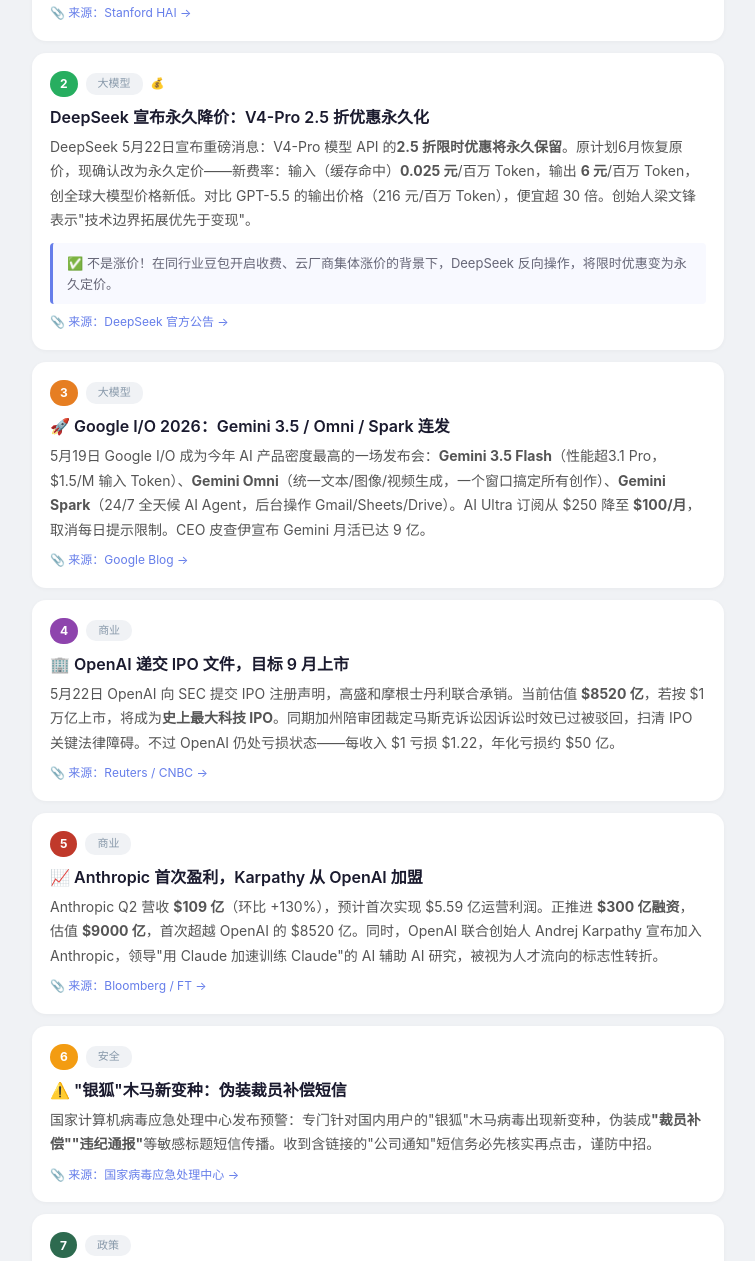
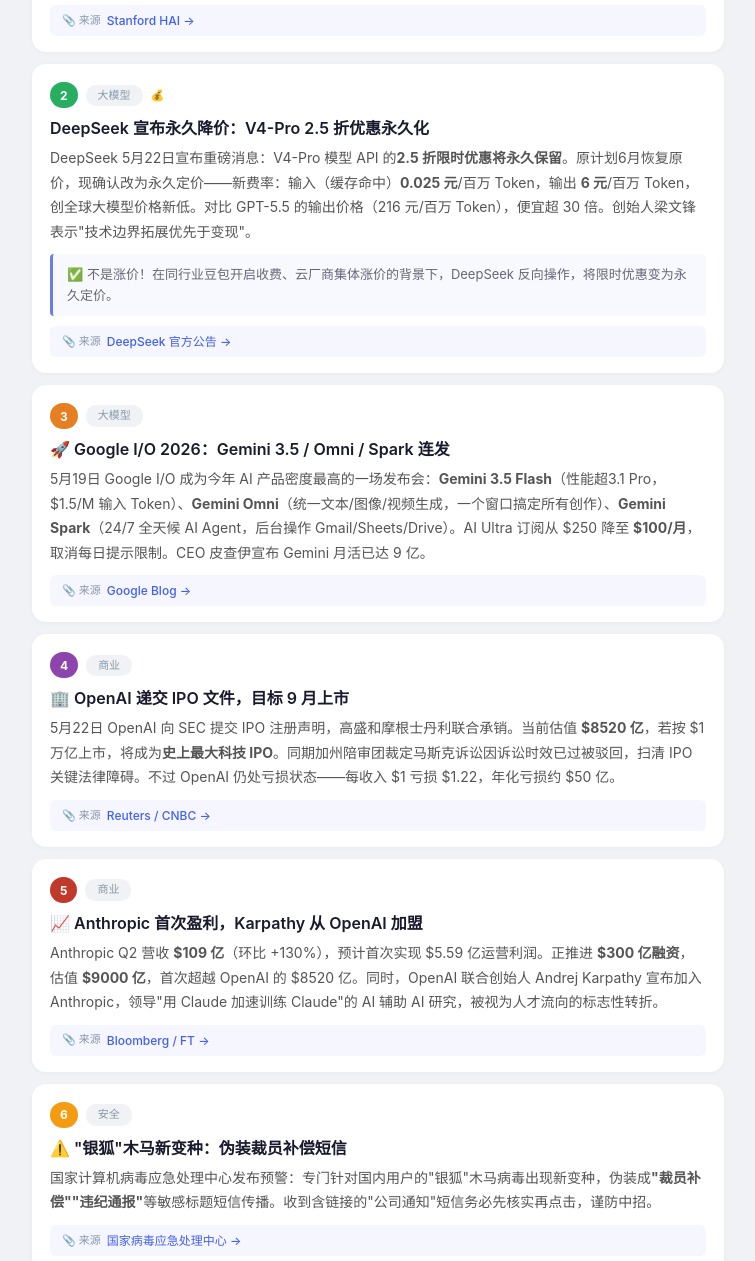
Before and after one commit to jianming1999/ai-news-daily, a plain HTML site: page index.html in a window 1280 px wide. Shown: the part 441-1702 px from the top of the page, without its empty margins (262-1017 px from the left). Drawn offline with Linux system fonts and the light colour scheme.

Commit message:
feat: add visible source attribution on every news item

```diff
--- a/index.html
+++ b/index.html
@@ -203,11 +203,24 @@
     font-size: 13px;
     color: #667;
   }
-  .news-card .source-link {
-    display: inline-block;
-    margin-top: 8px;
+  .news-card .source-row {
+    display: flex;
+    align-items: center;
+    gap: 6px;
+    margin-top: 10px;
+    padding: 6px 12px;
+    background: #f5f6ff;
+    border-radius: 6px;
     font-size: 12px;
-    color: #667eea;
+    color: #667;
+  }
+  .news-card .source-row .label {
+    color: #8899aa;
+    font-size: 11px;
+  }
+  .news-card .source-row a {
+    color: #4361ee;
+    font-weight: 500;
   }
 
   /* Empty state */
@@ -307,7 +320,7 @@
     </div>
     <h2>📊 斯坦福 2026 AI 指数：中美顶尖模型差距缩至"发丝之细"</h2>
     <p>最新斯坦福 HAI 报告显示，Anthropic 位居全球模型排行榜榜首，xAI、Google、OpenAI 紧随其后，中国 DeepSeek、阿里巴巴也进入第一梯队。报告指出，顶尖模型之间的胜负已不再是纯性能之争，而是<strong>成本、可靠性、实际可用性</strong>之争。中国 AI 模型的 Token 调用量已连续多周超越美国。</p>
-    <a class="source-link" href="https://hai.stanford.edu/ai-index" target="_blank">📎 来源：Stanford HAI &rarr;</a>
+    <div class="source-row"><span class="label">📎 来源</span><a href="https://hai.stanford.edu/ai-index" target="_blank">Stanford HAI &rarr;</a></div>
   </div>
 
   <!-- 2 -->
@@ -320,7 +333,7 @@
     <h2>DeepSeek 宣布永久降价：V4-Pro 2.5 折优惠永久化</h2>
     <p>DeepSeek 5月22日宣布重磅消息：V4-Pro 模型 API 的<strong>2.5 折限时优惠将永久保留</strong>。原计划6月恢复原价，现确认改为永久定价——新费率：输入（缓存命中）<strong>0.025 元</strong>/百万 Token，输出 <strong>6 元</strong>/百万 Token，创全球大模型价格新低。对比 GPT-5.5 的输出价格（216 元/百万 Token），便宜超 30 倍。创始人梁文锋表示"技术边界拓展优先于变现"。</p>
     <div class="highlight-box">✅ 不是涨价！在同行业豆包开启收费、云厂商集体涨价的背景下，DeepSeek 反向操作，将限时优惠变为永久定价。</div>
-    <a class="source-link" href="https://api-docs.deepseek.com" target="_blank">📎 来源：DeepSeek 官方公告 &rarr;</a>
+    <div class="source-row"><span class="label">📎 来源</span><a href="https://api-docs.deepseek.com" target="_blank">DeepSeek 官方公告 &rarr;</a></div>
   </div>
 
   <!-- 3 -->
@@ -331,7 +344,7 @@
     </div>
     <h2>🚀 Google I/O 2026：Gemini 3.5 / Omni / Spark 连发</h2>
     <p>5月19日 Google I/O 成为今年 AI 产品密度最高的一场发布会：<strong>Gemini 3.5 Flash</strong>（性能超3.1 Pro，$1.5/M 输入 Token）、<strong>Gemini Omni</strong>（统一文本/图像/视频生成，一个窗口搞定所有创作）、<strong>Gemini Spark</strong>（24/7 全天候 AI Agent，后台操作 Gmail/Sheets/Drive）。AI Ultra 订阅从 $250 降至 <strong>$100/月</strong>，取消每日提示限制。CEO 皮查伊宣布 Gemini 月活已达 9 亿。</p>
-    <a class="source-link" href="https://blog.google" target="_blank">📎 来源：Google Blog &rarr;</a>
+    <div class="source-row"><span class="label">📎 来源</span><a href="https://blog.google" target="_blank">Google Blog &rarr;</a></div>
   </div>
 
   <!-- 4 -->
@@ -342,7 +355,7 @@
     </div>
     <h2>🏢 OpenAI 递交 IPO 文件，目标 9 月上市</h2>
     <p>5月22日 OpenAI 向 SEC 提交 IPO 注册声明，高盛和摩根士丹利联合承销。当前估值 <strong>$8520 亿</strong>，若按 $1 万亿上市，将成为<strong>史上最大科技 IPO</strong>。同期加州陪审团裁定马斯克诉讼因诉讼时效已过被驳回，扫清 IPO 关键法律障碍。不过 OpenAI 仍处亏损状态——每收入 $1 亏损 $1.22，年化亏损约 $50 亿。</p>
-    <a class="source-link" href="https://reuters.com" target="_blank">📎 来源：Reuters / CNBC &rarr;</a>
+    <div class="source-row"><span class="label">📎 来源</span><a href="https://reuters.com" target="_blank">Reuters / CNBC &rarr;</a></div>
   </div>
 
   <!-- 5 -->
@@ -353,7 +366,7 @@
     </div>
     <h2>📈 Anthropic 首次盈利，Karpathy 从 OpenAI 加盟</h2>
     <p>Anthropic Q2 营收 <strong>$109 亿</strong>（环比 +130%），预计首次实现 $5.59 亿运营利润。正推进 <strong>$300 亿融资</strong>，估值 <strong>$9000 亿</strong>，首次超越 OpenAI 的 $8520 亿。同时，OpenAI 联合创始人 Andrej Karpathy 宣布加入 Anthropic，领导"用 Claude 加速训练 Claude"的 AI 辅助 AI 研究，被视为人才流向的标志性转折。</p>
-    <a class="source-link" href="https://bloomberg.com" target="_blank">📎 来源：Bloomberg / FT &rarr;</a>
+    <div class="source-row"><span class="label">📎 来源</span><a href="https://bloomberg.com" target="_blank">Bloomberg / FT &rarr;</a></div>
   </div>
 
   <!-- 6 -->
@@ -364,7 +377,7 @@
     </div>
     <h2>⚠️ "银狐"木马新变种：伪装裁员补偿短信</h2>
     <p>国家计算机病毒应急处理中心发布预警：专门针对国内用户的"银狐"木马病毒出现新变种，伪装成<strong>"裁员补偿""违纪通报"</strong>等敏感标题短信传播。收到含链接的"公司通知"短信务必先核实再点击，谨防中招。</p>
-    <a class="source-link" href="https://www.cert.org.cn" target="_blank">📎 来源：国家病毒应急处理中心 &rarr;</a>
+    <div class="source-row"><span class="label">📎 来源</span><a href="https://www.cert.org.cn" target="_blank">国家病毒应急处理中心 &rarr;</a></div>
   </div>
 
   <!-- 7 -->
@@ -375,7 +388,7 @@
     </div>
     <h2>📜 中国《人工智能拟人化互动服务管理暂行办法》落地</h2>
     <p>国家网信办出台的《人工智能拟人化互动服务管理暂行办法》正式实施，对 AI 聊天机器人、虚拟数字人等拟人化 AI 服务提出监管要求，涵盖<strong>内容安全、用户隐私、算法透明度</strong>等方面。这标志着中国 AI 监管从鼓励创新进入规范化治理新阶段。</p>
-    <a class="source-link" href="https://www.cac.gov.cn" target="_blank">📎 来源：中国网信办 &rarr;</a>
+    <div class="source-row"><span class="label">📎 来源</span><a href="https://www.cac.gov.cn" target="_blank">中国网信办 &rarr;</a></div>
   </div>
 
   <!-- 8 -->
@@ -386,7 +399,7 @@
     </div>
     <h2>🎬 国产 AI 视频崛起：字节 Seedance 2.0 海外爆火</h2>
     <p>字节跳动发布的 AI 视频模型 Seedance 2.0 在海外引发热潮，支持多镜头、多模态输入，生成效果媲美电影大片。好莱坞导演称能在短时间内以低本制作预告片，马斯克也感叹其发展速度。同期中国开源模型全球下载量位居第一，国产 AI 在性价比和开放度上的优势持续扩大。</p>
-    <a class="source-link" href="https://techcrunch.com" target="_blank">📎 来源：TechCrunch / 新浪科技 &rarr;</a>
+    <div class="source-row"><span class="label">📎 来源</span><a href="https://techcrunch.com" target="_blank">TechCrunch / 新浪科技 &rarr;</a></div>
   </div>
 
   <!-- 9 -->
@@ -397,7 +410,7 @@
     </div>
     <h2>🚀 神舟二十三号成功发射｜首位香港航天员进入太空</h2>
     <p>5月24日晚 23:08 神舟二十三号载人飞船成功发射，今晨已对接空间站，完成中国航天员第 8 次"太空会师"。<strong>黎家盈</strong>成为<strong>首位香港航天员</strong>，这位曾是警察、博士、母亲的"四重身份"女航天员在太空中展示五星红旗并比心，引全网刷屏。中国载人航天正从"一人一天"迈向一年期在轨驻留。</p>
-    <a class="source-link" href="https://www.cmse.gov.cn" target="_blank">📎 来源：中国载人航天工程办公室 &rarr;</a>
+    <div class="source-row"><span class="label">📎 来源</span><a href="https://www.cmse.gov.cn" target="_blank">中国载人航天工程办公室 &rarr;</a></div>
   </div>
 
   <!-- 10 -->
@@ -408,7 +421,7 @@
     </div>
     <h2>🔬 AI 攻克 80 年数学难题 & 五角大楼签约 7 巨头</h2>
     <p>两则前沿动态：OpenAI 内部推理模型自主推翻<strong>Erdős 单位距离猜想</strong>（1946 年提出，近 80 年未解），独立生成 <strong>125 页证明</strong>，获菲尔兹奖得主 Tim Gowers 评价为"AI 数学的里程碑"。同周美国五角大楼宣布与亚马逊、谷歌、微软、SpaceX 等七家科技巨头签署协议，在机密网络中部署先进 AI，推进"AI 优先作战力量"。</p>
-    <a class="source-link" href="https://openai.com" target="_blank">📎 来源：OpenAI / 美国国防部 &rarr;</a>
+    <div class="source-row"><span class="label">📎 来源</span><a href="https://openai.com" target="_blank">OpenAI / 美国国防部 &rarr;</a></div>
   </div>
 
   <!-- Empty state -->
```
